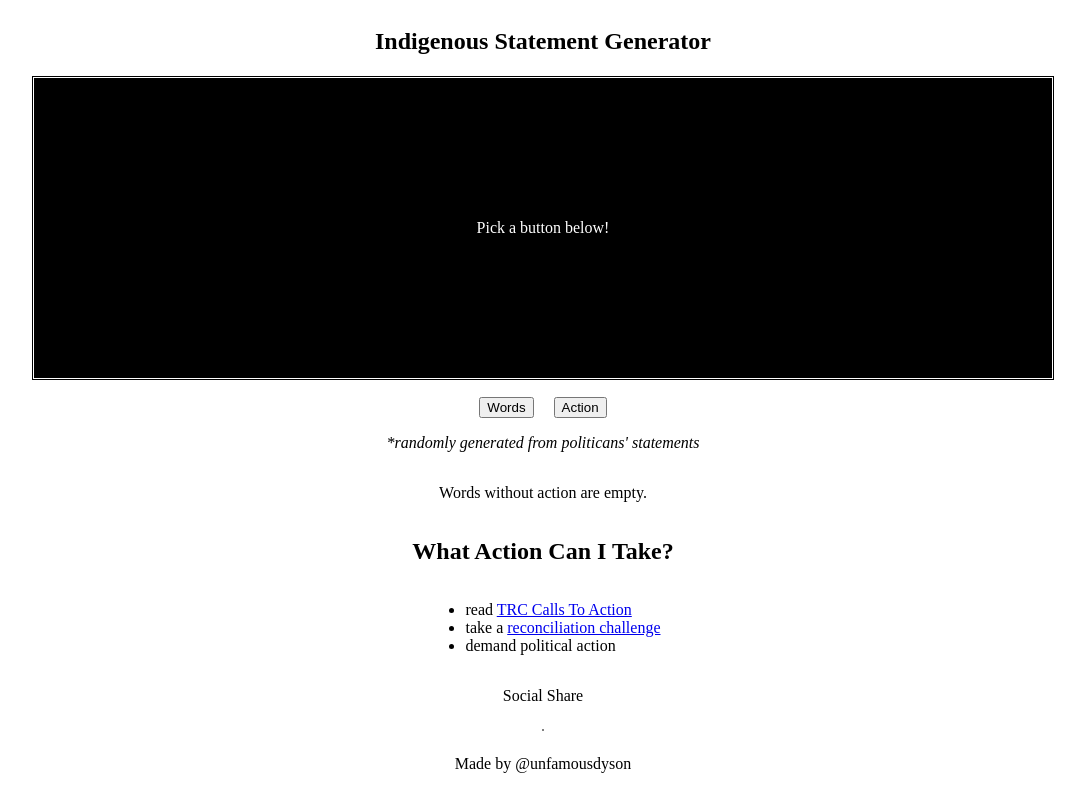
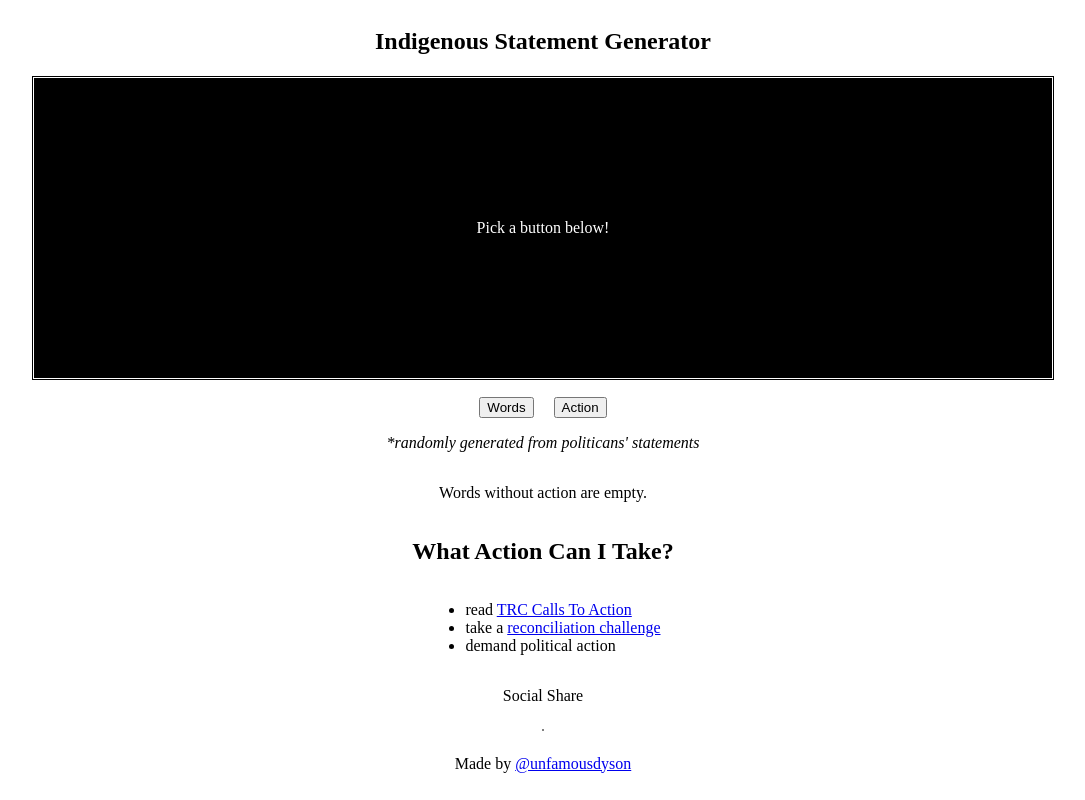
Before and after one commit to HatHeadNinja/iag, a plain HTML site: page index.html in a window 1280 px wide. Shown: the whole page, without its empty margins (97-1182 px from the left). Drawn offline with Linux system fonts and the light colour scheme.

Commit message:
update author link

```diff
--- a/index.html
+++ b/index.html
@@ -23,6 +23,6 @@
     </div>
     <p>Social Share</p>
     <hr>
-    <p>Made by @unfamousdyson</p>
+    <p>Made by <a href='https://twitter.com/UnfamousDyson'>@unfamousdyson</a></p>
 </body>
 </html>
```
